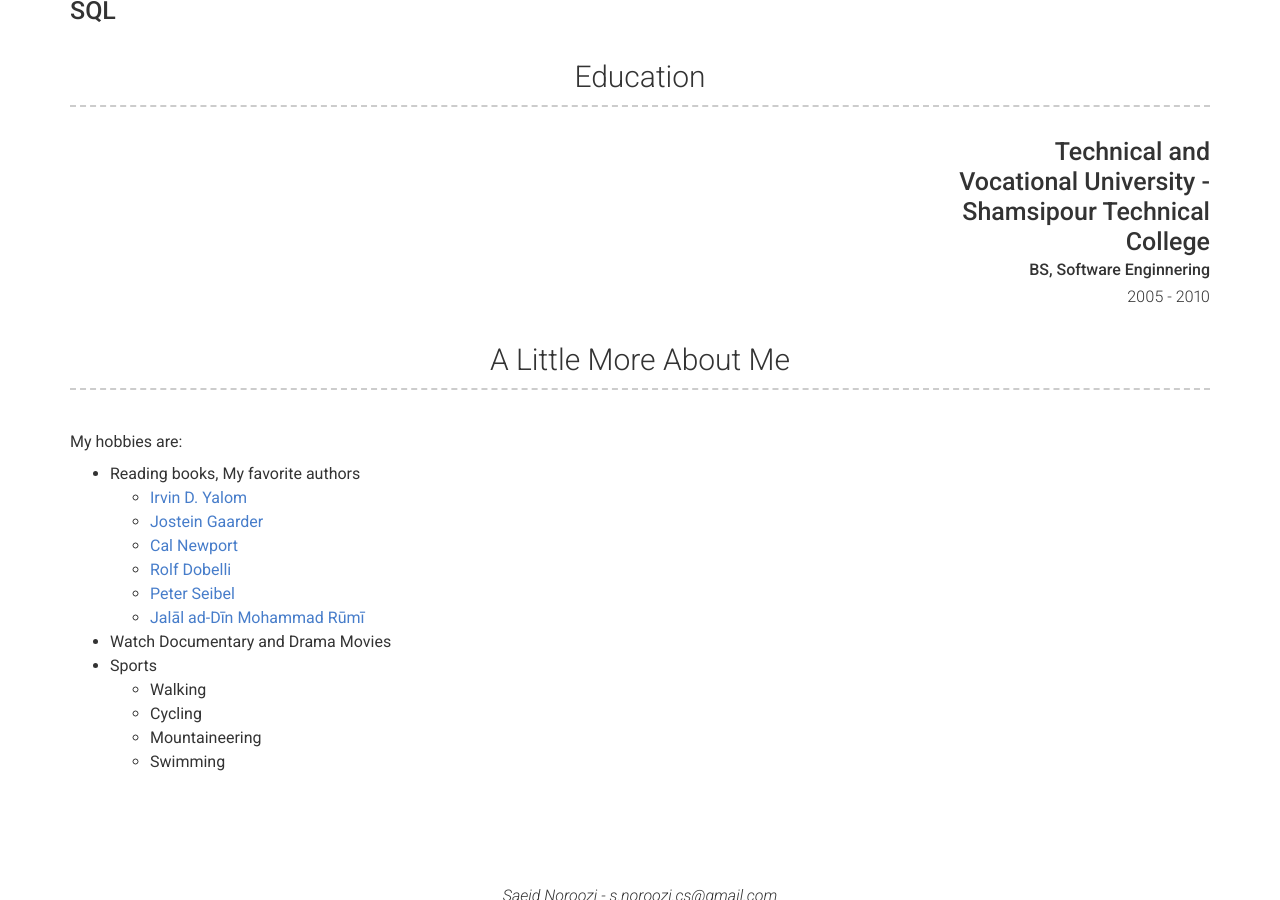
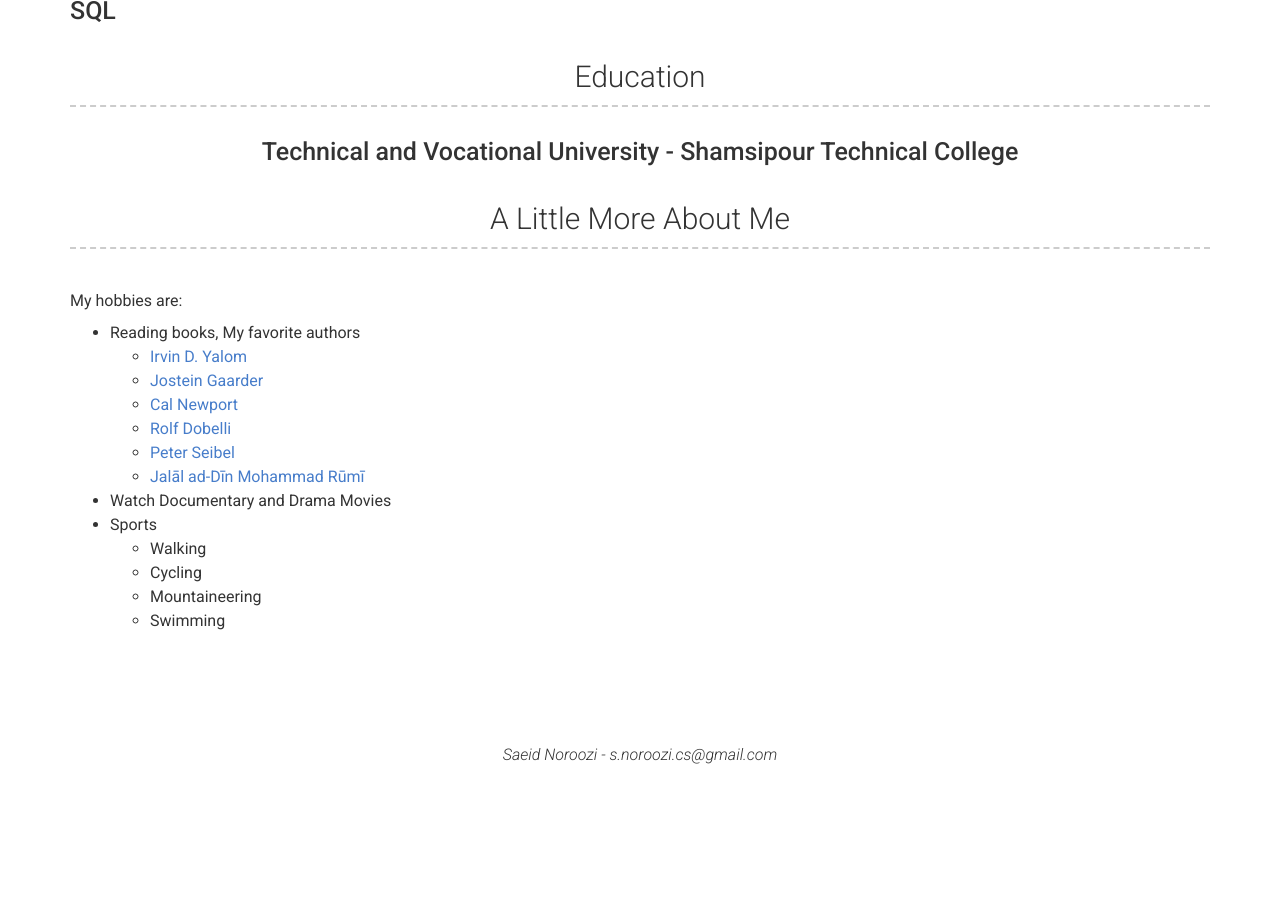
Before and after one commit to s-noroozi-cs/s-noroozi-cs.github.io, a Jekyll site: the page built from index.md, in a window 1280 px wide and 900 px high, scrolled down 1132 px. Built offline with Jekyll 4.4.1, drawn with Linux system fonts in a browser that asks for light colours; nearby versions of some CDN libraries; after the commit the page ends 1906 px from its top, so only the background shows below that.

Commit message:
Update _config.yml

```diff
--- a/_config.yml
+++ b/_config.yml
@@ -42,10 +42,10 @@
   - title: Education
     layout: list
     content:
-      - layout: right
+      - layout: top-middle
         title: Technical and Vocational University - Shamsipour Technical College
-        sub_title: BS, Software Enginnering
-        caption: 2005 - 2010
+        qualification: B.Sc. Computer Engineering
+        dates: 2015 - 2020<br>GPA 18.4/20 (3.7/4)
 
   - title: A Little More About Me
     layout: text
```
